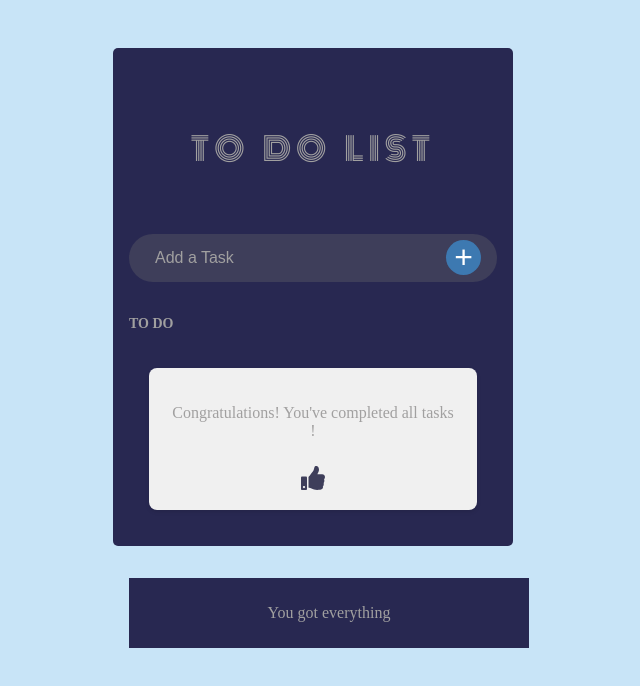
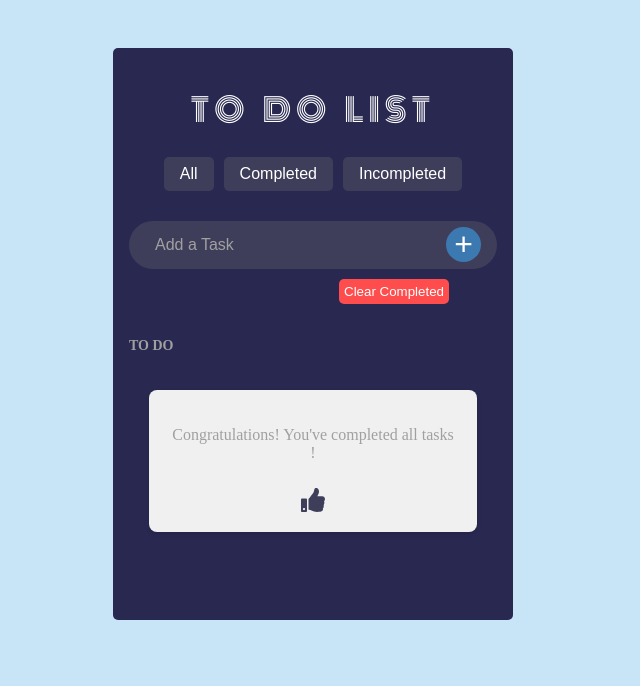
Before and after one commit to fatma-bouzouita/React_Todo_App, a React (Create React App) app: page / in a window 1280 px wide. Shown: the top 686 px of the page, without its empty margins (327-967 px from the left). Built offline with nearby package versions, Linux system fonts and the light colour scheme.

Commit message:
add buttons to filter+ clear

```diff
--- a/src/App.jsx
+++ b/src/App.jsx
@@ -7,6 +7,7 @@ import Stats from './components/Stats';
 import { FaThumbsUp } from 'react-icons/fa';
 function App() {
   const [toDoList, setTodoList] = useState([]);
+  const [filter, setFilter] = useState('all'); // 'all', 'completed', 'unchecked'
   const addTask = (taskName) => {
     const newTask = { taskName, checked: false };
     setTodoList([...toDoList, newTask])
@@ -23,15 +24,39 @@ function App() {
     const updatedTask = toDoList.find((task) => task.taskName === taskName);
     console.log(updatedTask ? updatedTask.checked : null);
   }
+
+  const filteredTasks = toDoList.filter((task) => {
+    if (filter === 'checked') {
+      console.log('Checking filter: ', task.checked);
+      return task.checked;
+    }
+    if (filter === 'unchecked') {
+      console.log('Unchecked filter: ', !task.checked);
+      return !task.checked;
+    }
+    console.log('All filter');
+    return true;
+  });
+  const clearCompleted = () => {
+    const updatedList = toDoList.filter((task) => !task.checked);
+    setTodoList(updatedList);
+  };
   return (
 
     <div className="container">
       <h1> To do List</h1>
+      <div className="filter-buttons">
+        <button onClick={() => setFilter('all')}>All</button>
+        <button onClick={() => setFilter('checked')}>Completed</button>
+        <button onClick={() => setFilter('unchecked')}>Incompleted</button>
+      </div>
       <TaskInput addTask={addTask} />
+      <button className="clear-completed-button" onClick={clearCompleted}>Clear Completed</button>
       <div className="toDoList">
+
         <span> To DO  </span>
         <ul className="list-items">
-          {toDoList.map((task, key) => (
+          {filteredTasks.map((task, key) => (
             <TaskItem task={task} key={key} deleteTask={deleteTask}
               toggleCheck={toggleCheck} />
           ))}
@@ -46,8 +71,9 @@ function App() {
 
         </div>
       </div>
+
       <Stats toDoList={toDoList} />
-          </div>
+    </div>
 
   );
 };
--- a/src/components/Stats.jsx
+++ b/src/components/Stats.jsx
@@ -5,7 +5,7 @@ export const Stats = ({ toDoList }) => {
     return (
         <div className='stats'>
             <p className='notif'>
-{ cnt===0 ? 'You got everything ' : `You have ${cnt} tasks on your list`}
+{ cnt===0 ? '' : `You have ${cnt} tasks on your list`}
             </p>
             </div>
     );
--- a/src/components/TaskInput.jsx
+++ b/src/components/TaskInput.jsx
@@ -14,6 +14,8 @@ const TaskInput = ({ addTask }) => {
         addTask(task);
         setTask('');
     }
+
+
     return (
         <form className="inputField" onSubmit={handleAddTask}>
             < input type="text" value={task} placeholder="Add a Task" onChange={handleInputValue} />
--- a/src/index.css
+++ b/src/index.css
@@ -20,13 +20,12 @@ body {
 .container h1 {
   text-align: center;
   font-family: 'Monoton';
-  color: rgb(161, 160, 160);
+  color: rgb(255, 255, 255);
   font-size: 2rem;
   text-transform: uppercase;
   font-weight: 400;
   word-spacing: 5px;
   letter-spacing: 5px;
-  padding: 2.4rem 0;
 }
 
 .inputField {
@@ -124,13 +123,13 @@ button:hover {
   border-radius: 8px;
   box-shadow: 0 2px 4px rgba(0, 0, 0, 0.1);
   margin: 20px;
-  animation: fadeIn 0.5s ease-in-out; /* You can create a fadeIn animation */
+  animation: fadeIn 0.5s ease-in-out;
 }
 
 .icon {
   margin-top: 10px;
   font-size: 24px;
-  color: #3e3e5a; /* You can adjust the color of the icon */
+  color: #3e3e5a;
 }
 
 @keyframes fadeIn {
@@ -164,8 +163,7 @@ button:hover {
   opacity: 0.5;
 }
 .stats {
-  position: absolute;
-  margin : 3rem auto;
+  margin : 1rem auto;
   bottom: 10;
   width: 100%;
   padding: 10px;
@@ -175,3 +173,42 @@ button:hover {
   text-align: center;
   color: rgb(161, 160, 160);
 }
+
+.filter-buttons {
+  margin-bottom: 30px;
+  display: flex;
+  justify-content: center;
+}
+
+.filter-buttons button {
+  background: #3e3e5a;
+  color: #fff;
+  font-size: 1rem;
+  padding: 8px 16px;
+  margin: 0 5px;
+  border: none;
+  border-radius: 5px;
+  cursor: pointer;
+  transition: background 0.3s;
+  transform: none;
+}
+
+.filter-buttons button:hover {
+  background: #5a5a7a;
+}
+
+.clear-completed-button {
+  background-color: #ff4d4d;
+  color: #fff;
+  padding: 5px 5px;
+  border: none;
+  border-radius: 5px;
+  cursor: pointer;
+  margin-left:210px;
+  margin-top:10px;
+}
+
+.clear-completed-button:hover {
+  background-color: #e60000;
+  transform: none;
+}
```
